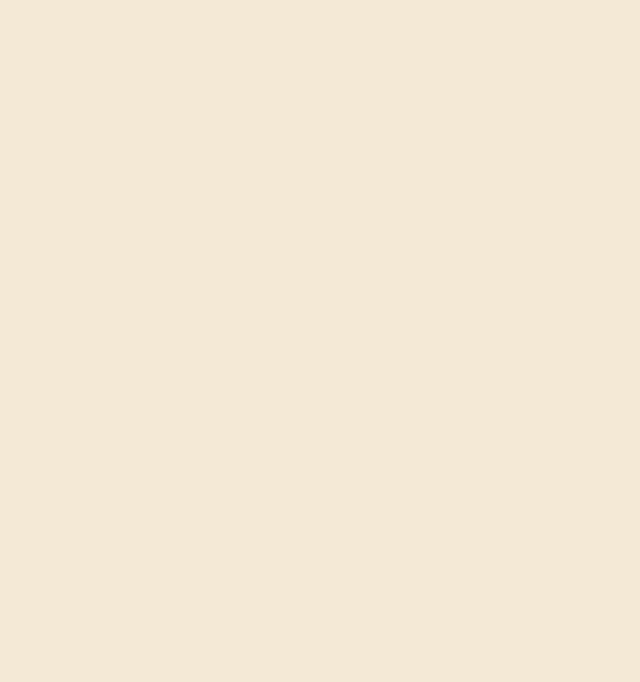
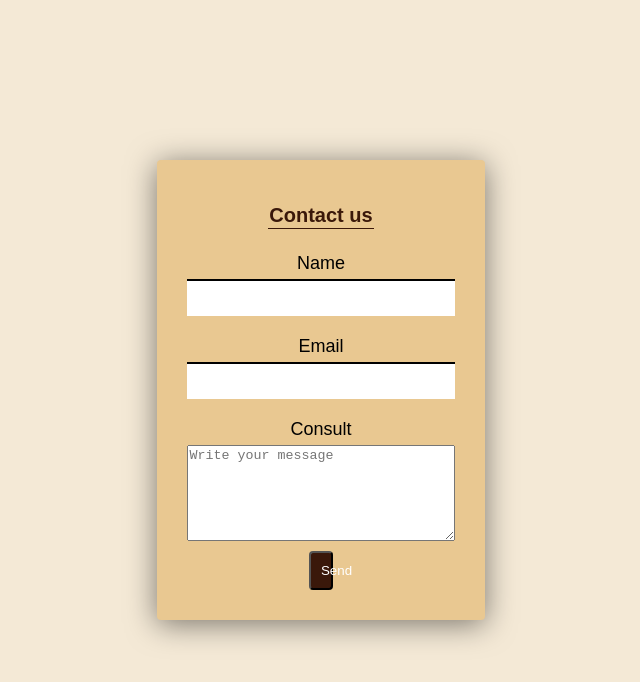
Before and after one commit to Senu14/Order-app, a React (Create React App) app in the folder frontend/: page /ContactPages in a window 1280 px wide. Before the commit this address had no page. Shown: the top 682 px of the page, without its empty margins (163-803 px from the left). Built offline with nearby package versions, Linux system fonts and the light colour scheme.

Commit message:
fixing css

```diff
--- a/frontend/src/App.js
+++ b/frontend/src/App.js
@@ -8,6 +8,7 @@ import AddMenuPage from './pages/AddMenuPage/AddmenuPage';
 import HomePage from './pages/HomePage/HomePage';
 import ShoppingListPage from './pages/ShoppingListPage/ShoppingListPage';
 import CreateOrderPage from './pages/CreateOrderPage/CreateOrderPage';
+import ContactPages from './pages/ContactPages/ContactPages';
 function App() {
   return (
     <>
@@ -21,6 +22,7 @@ function App() {
     <Route path="/CreateOrderPage" element={<CreateOrderPage />} />
      <Route path="/ShoppingListPage" element={<ShoppingListPage />} />
      <Route path="/WelcomePage" element={<WelcomePage />} />
+     <Route path='/ContactPages' element={<ContactPages />} />
     </Routes>
 
     </>
--- a/frontend/src/pages/ContactPages/ContactPages.js
+++ b/frontend/src/pages/ContactPages/ContactPages.js
@@ -1,5 +1,6 @@
 import React from 'react';
-import { useForm } from 'react-hook-dom';
+import { useForm } from 'react-hook-form';
+import "./ContactPages.scss"
 
 const ContactPages = ()=> {
      const { register, handleSubmit, formState: { errors } } = useForm();
@@ -10,20 +11,21 @@ const ContactPages = ()=> {
 
 <div className="container">
 
-<form>
+<form onSubmit={handleSubmit(onsubmit)}>
+    <h1 className='contact'>Contact us</h1>
 
 
 
    <div className="form-control ">
         <label for="firstname">Name</label>
-        <input {...register('name',{required:true})}/>
+        <input className='work'{...register('name',{required:true})}/>
         {errors.name && <span>write your full name</span>}
 
     </div>
 
     <div className="form-control">
         <label for="email">Email</label>
-        <input {...register('email',{required:true})}/>
+        <input className='work' {...register('email',{required:true})}/>
         {errors.email && <span>write your email</span>}
 
     </div>
@@ -34,7 +36,7 @@ const ContactPages = ()=> {
     </div>
 
     <div>
-    <button type="button">Send</button>
+    <button  className= "call" type="button">Send</button>
     </div>
 
 </form>
--- a/frontend/src/pages/ContactPages/ContactPages.scss
+++ b/frontend/src/pages/ContactPages/ContactPages.scss
@@ -9,7 +9,7 @@ body {
 
 
  }
- h1{
+ .contact{
   text-align: center;
   color: #3A180A;
   justify-content: center;
@@ -51,14 +51,14 @@ body {
      position: relative;
  }
 
- input{
+.work{
    padding: 10px;
    border: none;
    border-top-width: 2px;
    border-top-style: solid;
  }
 
- button {
+.call {
      color: #fff;
      border-radius: 4px;
      cursor: pointer;
@@ -79,12 +79,12 @@ body {
      margin: 0;
 
     }
-    .form-control input {
+    .form-control .work {
      width:100%;
      margin: 0;
      padding: 0;
     }
-    button{
+  .call{
     width:100%;
     margin: 0;
     padding: 0;
--- a/frontend/src/pages/CreateAccountPage/CreateAccountPage.js
+++ b/frontend/src/pages/CreateAccountPage/CreateAccountPage.js
@@ -13,7 +13,7 @@ const  CreateAccountPage = () => {
 
 
     <form onSubmit={handleSubmit(onsubmit)}>
-    <h1>Create an Account</h1>
+    <h1 className='title'>Create an Account</h1>
 
 
     {/* <!-- Fulde Navn -->
@@ -21,7 +21,7 @@ const  CreateAccountPage = () => {
     <!-- always the right side class take place, the one you write last --> */}
        <div className="form-control ">
             <label for="firstname">Name</label>
-            <input {...register('name',{required:true})}/>
+            <input className='space' {...register('name',{required:true})}/>
 
             {errors.name && <span>write your full name</span>}
             {/* <input type="text" name="firstname" id="firstname" placeholder="write your name" class="inp-error"></input>  */}
@@ -29,7 +29,7 @@ const  CreateAccountPage = () => {
         </div>
         <div className="form-control ">
             <label for="email">Email</label>
-            <input {...register('email',{required:true})}/>
+            <input className='space' {...register('email',{required:true})}/>
 
             {errors.email && <span>write your email</span>}
             {/* <input type="text" name="firstname" id="firstname" placeholder="write your name" class="inp-error"></input>  */}
@@ -37,7 +37,7 @@ const  CreateAccountPage = () => {
         </div>
         <div className="form-control ">
             <label for="pasword">Password</label>
-            <input {...register('password',{required:true})}/>
+            <input className='space' {...register('password',{required:true})}/>
 
             {errors.password && <span>write your password</span>}
             {/* <input type="text" name="firstname" id="firstname" placeholder="write your name" class="inp-error"></input>  */}
@@ -46,7 +46,7 @@ const  CreateAccountPage = () => {
 
 
         <div>
-        <button type="submit" >Register</button>
+        <button className='last' type="submit" >Register</button>
         </div>
 
     </form>
--- a/frontend/src/pages/CreateAccountPage/CreateAccountPage.scss
+++ b/frontend/src/pages/CreateAccountPage/CreateAccountPage.scss
@@ -9,7 +9,7 @@ body {
 
 
  }
- h1{
+ .title{
   text-align: center;
   color: #3A180A;
   justify-content: center;
@@ -51,14 +51,14 @@ body {
      position: relative;
  }
 
- input{
+ .space{
    padding: 10px;
    border: none;
    border-top-width: 2px;
    border-top-style: solid;
  }
 
- button {
+ .last{
      color: #fff;
      border-radius: 4px;
      cursor: pointer;
@@ -79,12 +79,12 @@ body {
      margin: 0;
 
     }
-    .form-control input {
+    .form-control .space{
      width:100%;
      margin: 0;
      padding: 0;
     }
-    button{
+    .last{
     width:100%;
     margin: 0;
     padding: 0;
```
